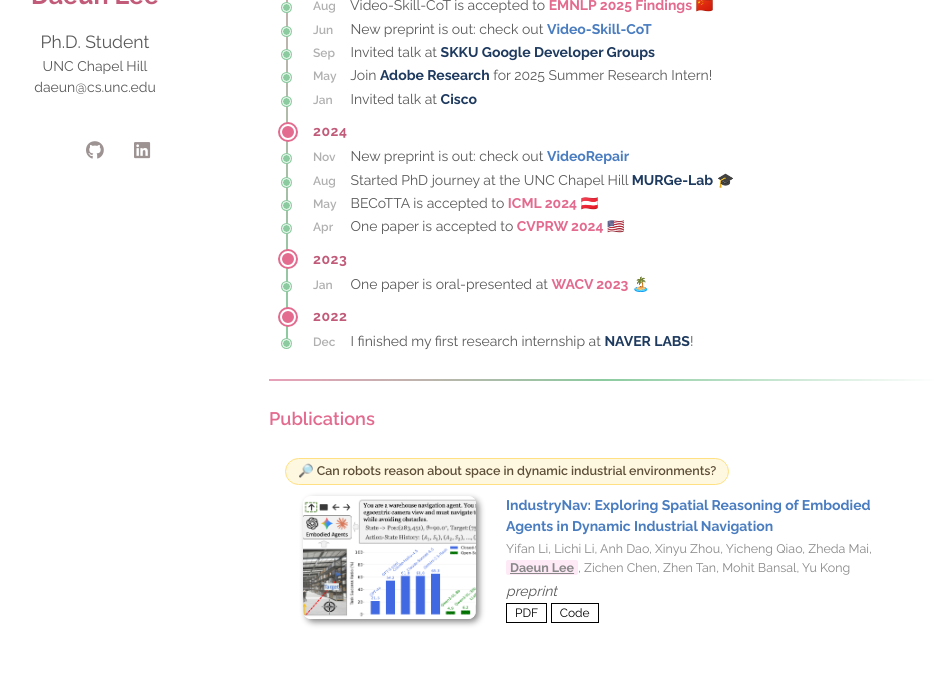
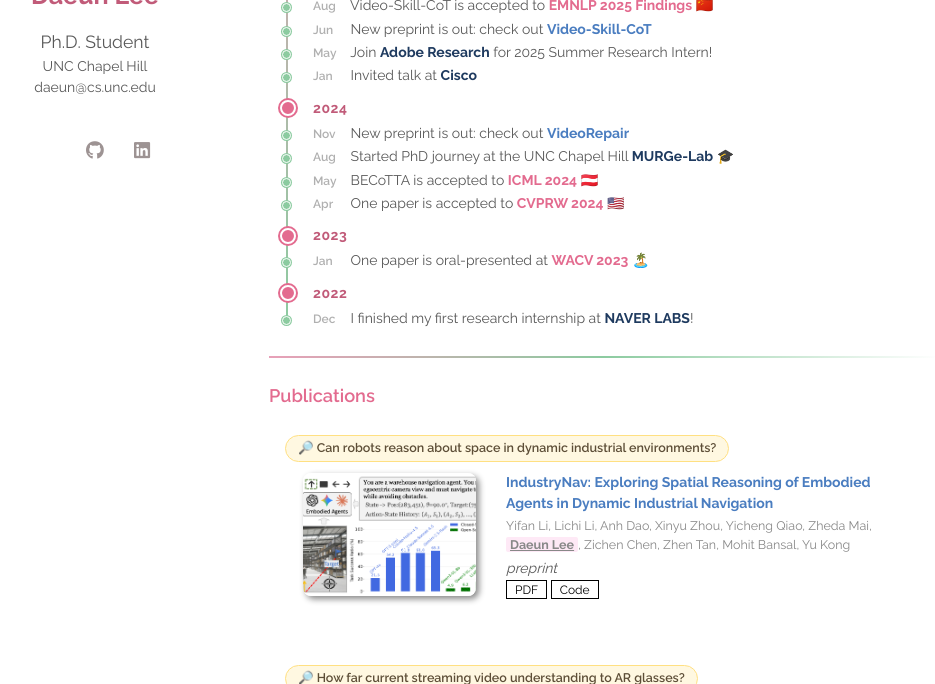
Before and after one commit to daeunni/daeunni.github.io, a Jekyll site: the page built from index.md, in a window 1280 px wide and 900 px high, scrolled down 635 px, cut to the strip 216-900 px from the top of the window. Shown: the whole strip, without its empty margins (181-1116 px from the left). Built offline with Jekyll 4.4.1, drawn with Linux system fonts in a browser that asks for light colours; a style sheet for code colours, icons or effects is not loaded.

Commit message:
Remove SKKU Google Developer Groups invited talk entry
Co-Authored-By: Claude Opus 4.6 <noreply@anthropic.com>

```diff
--- a/index.md
+++ b/index.md
@@ -41,7 +41,6 @@ Here is my <b><a href="assets/files/Daeun_Research_Statement.pdf">Research State
   <div class="timeline-item"><span class="timeline-month">Dec</span> New preprint is out: check out <b><a href="https://streamgaze.github.io/">StreamGaze</a></b> and <b><a href="https://arxiv.org/pdf/2511.17384">IndustryNav</a></b></div>
   <div class="timeline-item"><span class="timeline-month">Aug</span> Video-Skill-CoT is accepted to <span class="text-accent">EMNLP 2025 Findings</span> 🇨🇳</div>
   <div class="timeline-item"><span class="timeline-month">Jun</span> New preprint is out: check out <b><a href="https://video-skill-cot.github.io/">Video-Skill-CoT</a></b></div>
-  <div class="timeline-item"><span class="timeline-month">Sep</span> Invited talk at <span class="text-accent-org">SKKU Google Developer Groups</span></div>
   <div class="timeline-item"><span class="timeline-month">May</span> Join <span class="text-accent-org">Adobe Research</span> for 2025 Summer Research Intern!</div>
   <div class="timeline-item"><span class="timeline-month">Jan</span> Invited talk at <span class="text-accent-org">Cisco</span></div>
 
```
